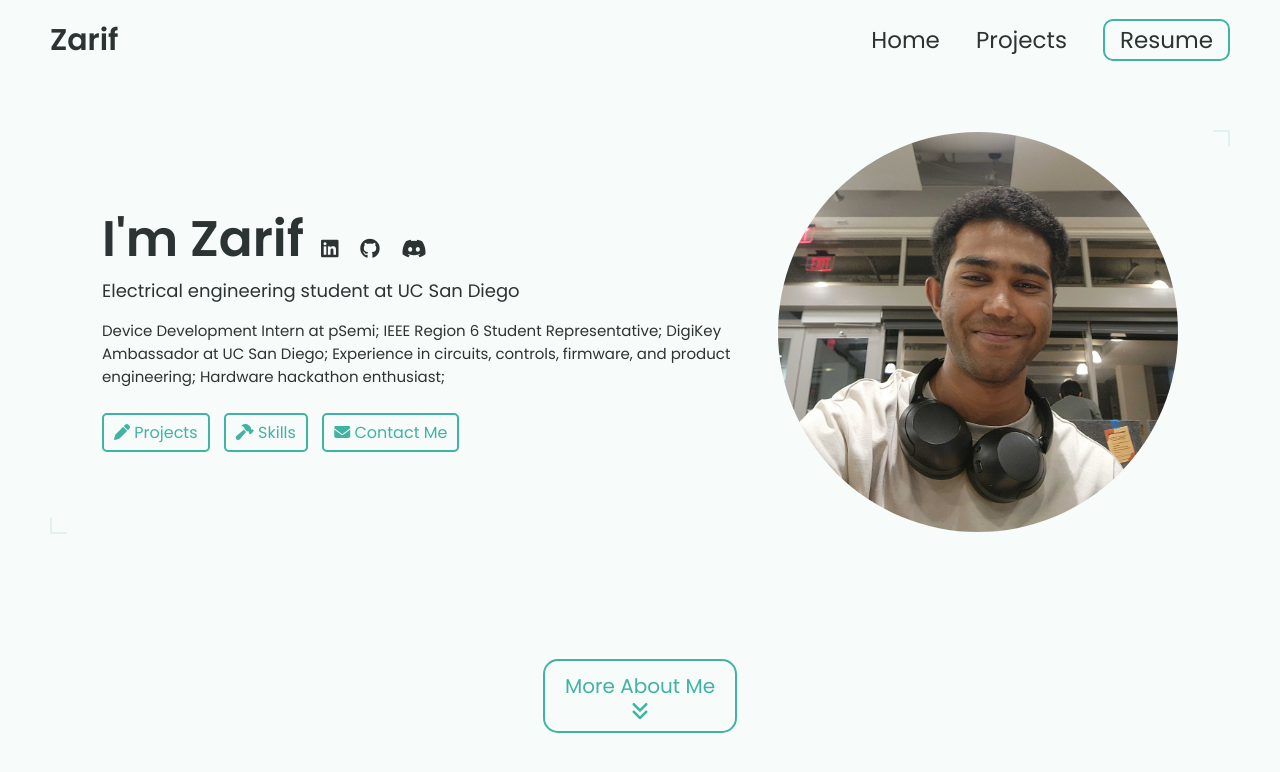
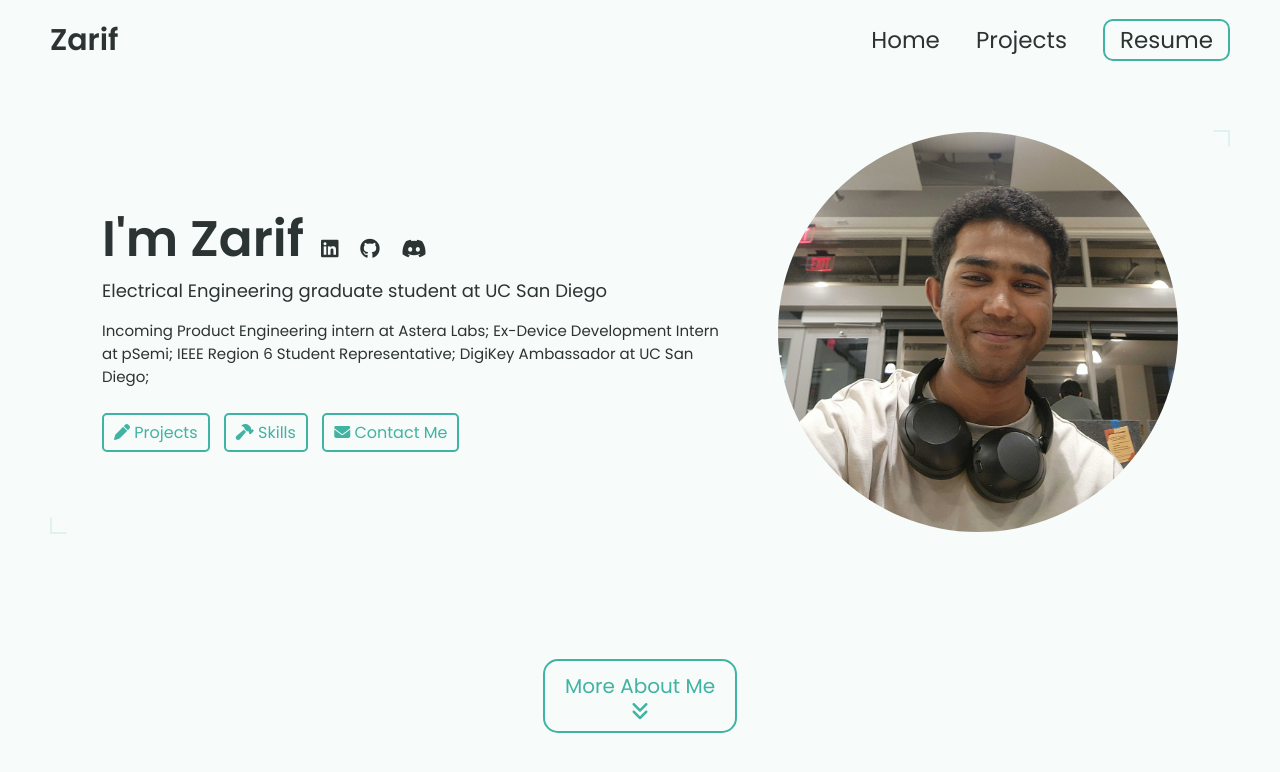
Before and after one commit to mmzarif/mmzarif.github.io, a Jekyll site: the page built from index.html, in a window 1280 px wide and 900 px high. Shown: the top 772 px of the window. Built offline with Jekyll 4.4.1, drawn with Linux system fonts in a browser that asks for light colours.

Commit message:
Update headline and description in _config.yml

```diff
--- a/_config.yml
+++ b/_config.yml
@@ -13,10 +13,9 @@ title: Mustahsin Zarif's Portfolio # This is what shows up in the tab of the bro
 
 # Hero Section
 name: Zarif
-headline: Electrical engineering student at UC San Diego
+headline: Electrical Engineering graduate student at UC San Diego
 description: >- # dont remove this line. this will ignore all new lines until the next section
-  Device Development Intern at pSemi; IEEE Region 6 Student Representative; DigiKey Ambassador at UC San Diego;
-  Experience in circuits, controls, firmware, and product engineering; Hardware hackathon enthusiast;
+  Incoming Product Engineering intern at Astera Labs; Ex-Device Development Intern at pSemi; IEEE Region 6 Student Representative; DigiKey Ambassador at UC San Diego;
 
 
 # Place your profile image in /assets/images/profile-image/folder and edit the file name
```
